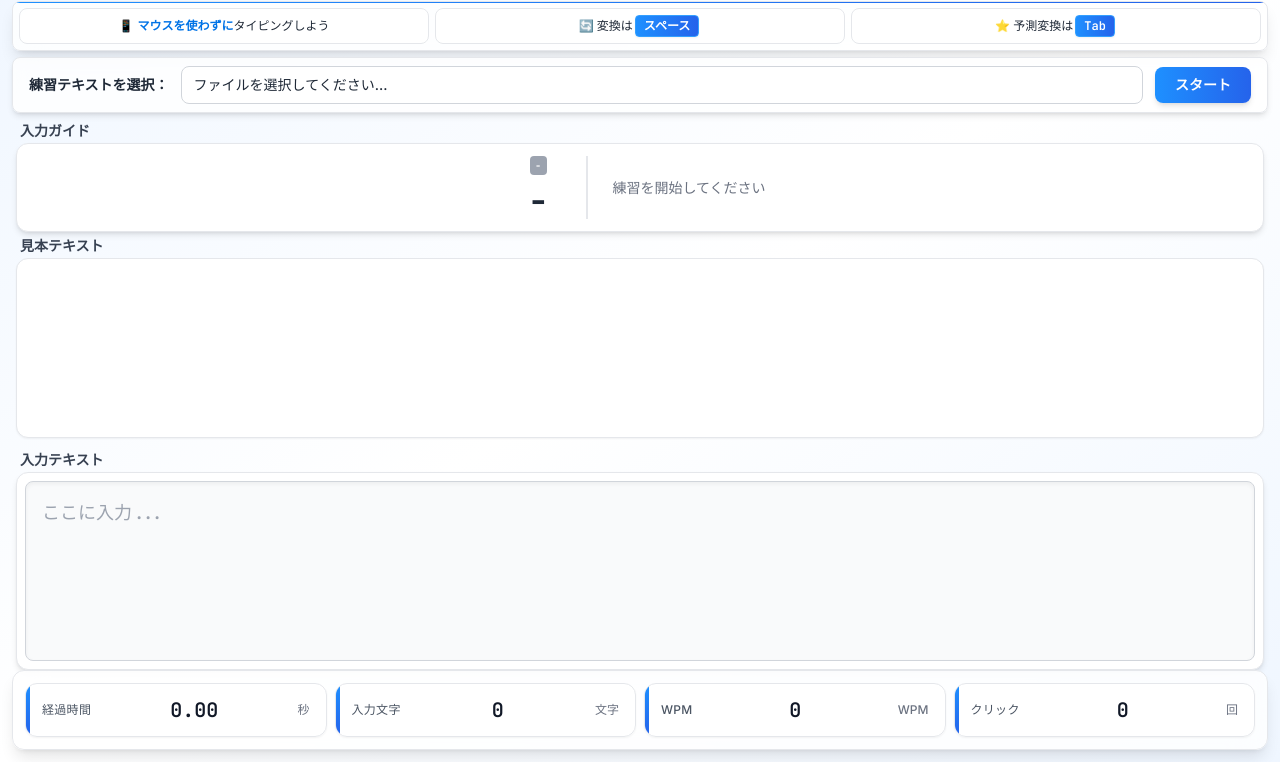
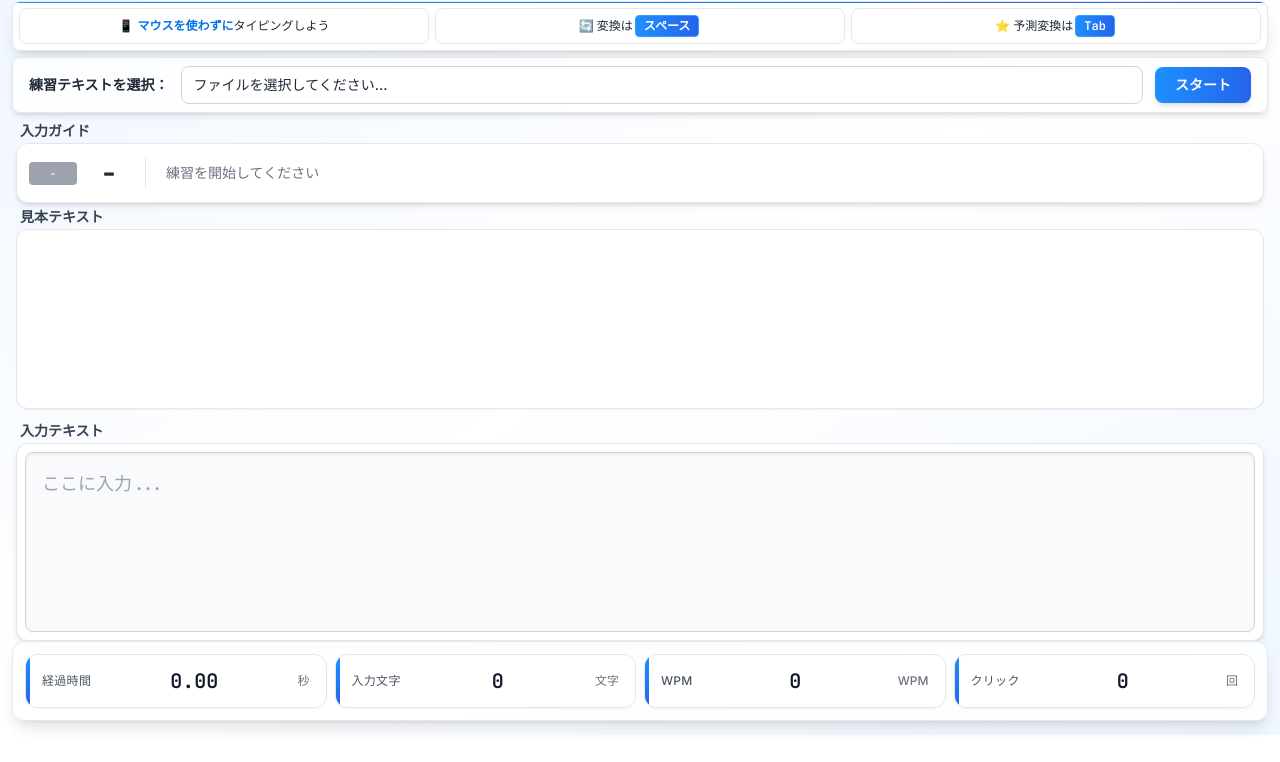
Before and after one commit to itou-daiki/trace-type, a plain HTML site: page index.html in a window 1280 px wide. Shown: the part 65-827 px from the top of the page. After the commit the page ends 800 px from the top, so only its background shows below. Drawn offline with nearby package versions, Linux system fonts and the light colour scheme.

Commit message:
feat: 入力ガイドのUIを調整し、レイアウトと視認性を改善

```diff
--- a/index.html
+++ b/index.html
@@ -102,21 +102,24 @@
     <div class="mb-1 px-1">
       <h2 class="text-sm font-semibold text-gray-700 dark:text-gray-300 mb-0.5 pl-1">入力ガイド</h2>
       <section
-        class="bg-white dark:bg-gray-800 backdrop-blur-lg p-3 rounded-xl border border-gray-200 dark:border-gray-700 shadow-md flex justify-center items-center gap-6 min-h-[80px]">
-        <!-- 次の文字エリア -->
-        <div
-          class="flex flex-col items-center justify-center border-r-2 border-gray-200 dark:border-gray-600 pr-6 gap-2">
-          <span id="guide-char-width"
-            class="text-[10px] uppercase font-bold tracking-wider px-1.5 py-0.5 rounded text-white bg-gray-400">
-            -
-          </span>
-          <div id="guide-next-char"
-            class="text-4xl font-bold text-gray-800 dark:text-white font-mono min-w-[3rem] text-center leading-none">
-            -
-          </div>
+        class="bg-white dark:bg-gray-800 backdrop-blur-lg p-3 rounded-xl border border-gray-200 dark:border-gray-700 shadow-md flex items-center gap-4 min-h-[60px]">
+        <!-- 全角/半角バッジ -->
+        <span id="guide-char-width"
+          class="text-[10px] uppercase font-bold tracking-wider px-2 py-1 rounded text-white bg-gray-400 min-w-[3rem] text-center flex-shrink-0">
+          -
+        </span>
+
+        <!-- 次の文字 -->
+        <div id="guide-next-char"
+          class="text-3xl font-bold text-gray-800 dark:text-white font-mono min-w-[2rem] text-center leading-none flex-shrink-0">
+          -
         </div>
+
+        <!-- 区切り線（オプション） -->
+        <div class="h-8 w-px bg-gray-200 dark:bg-gray-700 mx-1"></div>
+
         <!-- 入力キーヒント -->
-        <div id="guide-key-hint" class="flex flex-wrap gap-2 justify-center items-center">
+        <div id="guide-key-hint" class="flex flex-wrap gap-1.5 items-center">
           <!-- JSでキーを追加 -->
           <span class="text-sm text-gray-500 dark:text-gray-400">練習を開始してください</span>
         </div>
--- a/script.js
+++ b/script.js
@@ -847,13 +847,14 @@ function updateInputGuide() {
   // jisKeyMapから検索
   let keys = jisKeyMap[nextChar];
 
-  // 見つからない場合は文字そのものを表示（漢字など）
+  // 見つからない場合はキーを表示しない（漢字など）
   if (!keys) {
-    // もし改行ならEnter
+    // もし改行ならEnterのみ表示
     if (nextChar === '\n') {
       keys = ['Enter'];
     } else {
-      keys = [nextChar];
+      // 漢字などは重複表示になるためヒントなし
+      keys = [];
     }
   }
 
```
